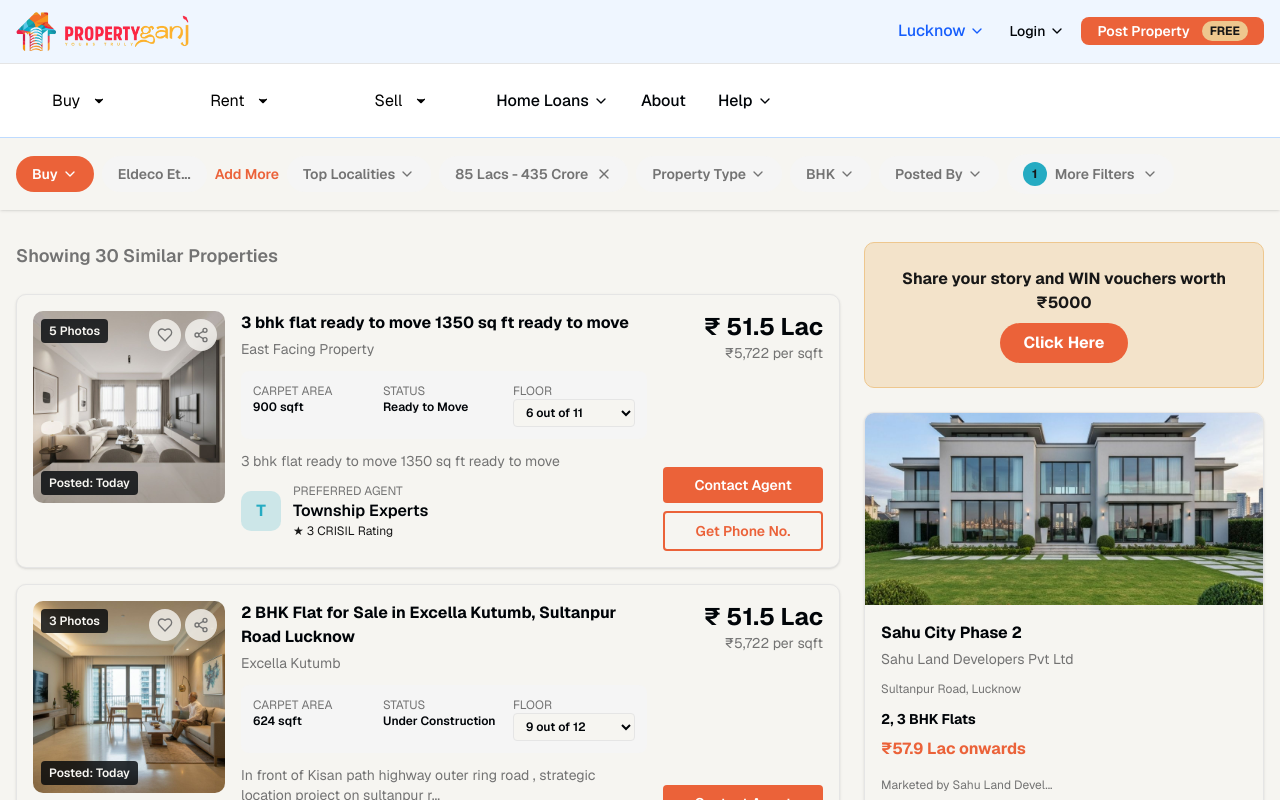
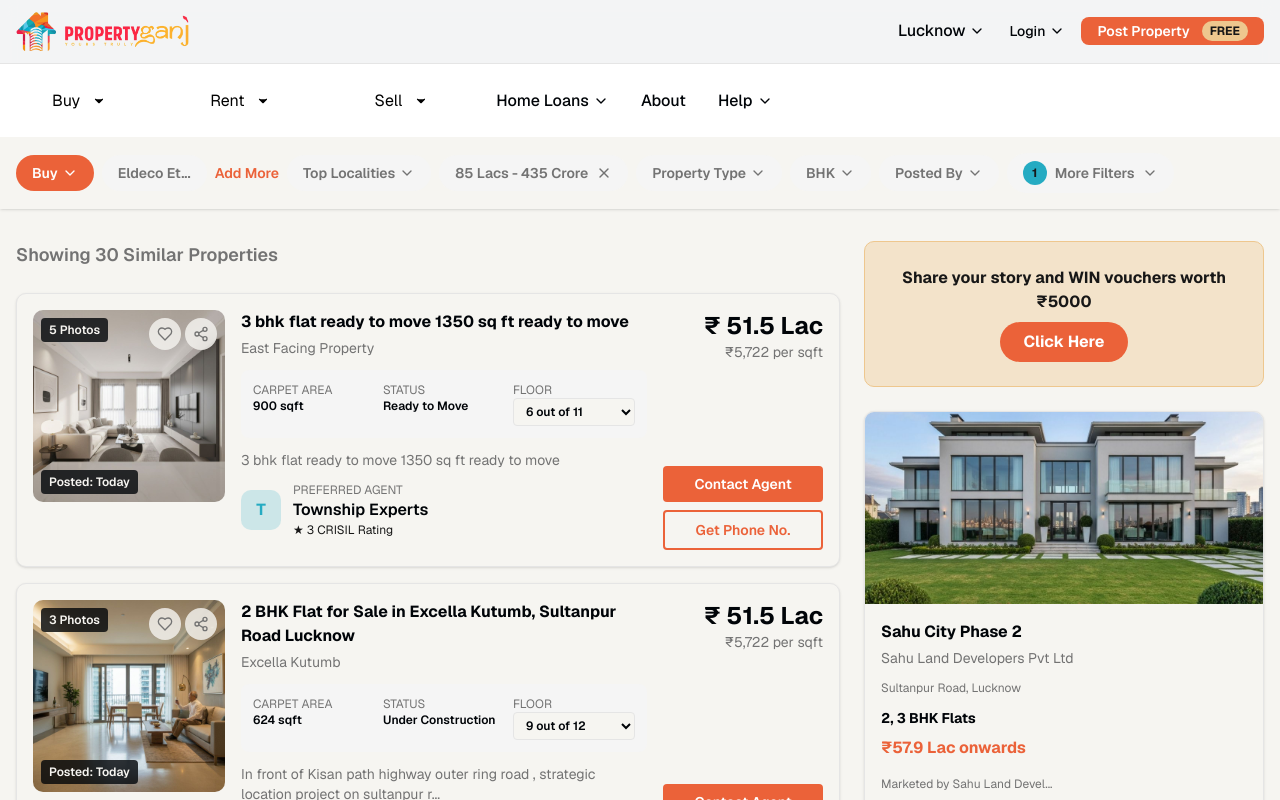
Before and after one commit to SatvikOfficial/property-ganj, a Next.js app: page /search in a window 1280 px wide. Shown: the top 800 px of the page. Built offline with nearby package versions, Linux system fonts and the light colour scheme.

Commit message:
Navbar color fix

```diff
--- a/components/header.tsx
+++ b/components/header.tsx
@@ -11,7 +11,7 @@ export default function Header() {
   const [isOpen, setIsOpen] = useState(false)
 
   return (
-    <header className="bg-blue-50 text-foreground sticky top-0 z-[9999] border-b border-blue-200">
+    <header className="bg-gray-100/90 text-foreground sticky top-0 z-[9999] backdrop-blur-sm">
     {/* Top Bar */}
       <div className="flex items-center justify-between px-4 py-3 max-w-7xl mx-auto">
         <Link href="/" className="flex items-center gap-2 hover:opacity-90 transition-opacity">
@@ -20,7 +20,7 @@ export default function Header() {
         </Link>
 
         <div className="flex items-center gap-2 md:gap-6">
-          <button className="text-blue-600 text-sm md:text-base hover:text-blue-800 flex items-center gap-1 transition-colors font-medium">
+          <button className="text-foreground text-sm md:text-base hover:text-primary flex items-center gap-1 transition-colors font-medium">
             Lucknow <ChevronDown className="w-4 h-4" />
           </button>
           <div className="hidden md:flex items-center gap-4">
@@ -63,7 +63,7 @@ export default function Header() {
 
       {/* Navigation Menu */}
       <div className="border-t border-border relative bg-white">
-        <div className="max-w-7xl mx-auto px-4 py-3 flex items-center gap-4 md:gap-8 text-sm md:text-base">
+        <div className="max-w-7xl mx-auto px-4 py-3 flex items-center gap-4 md:gap-8 text-sm md:text-base text-foreground">
           <StyledDropdown
             title="Buy"
             sections={[
```
